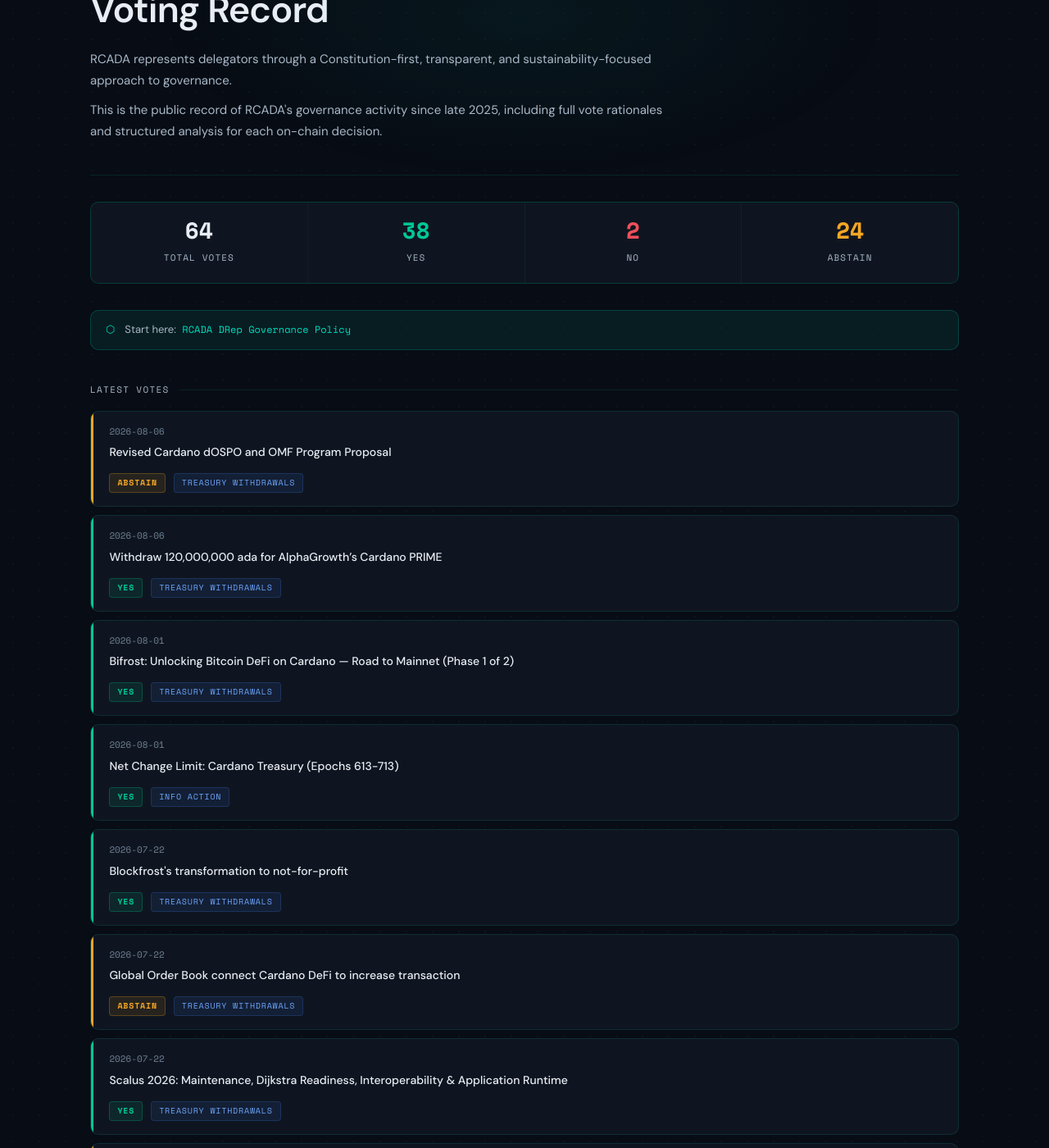
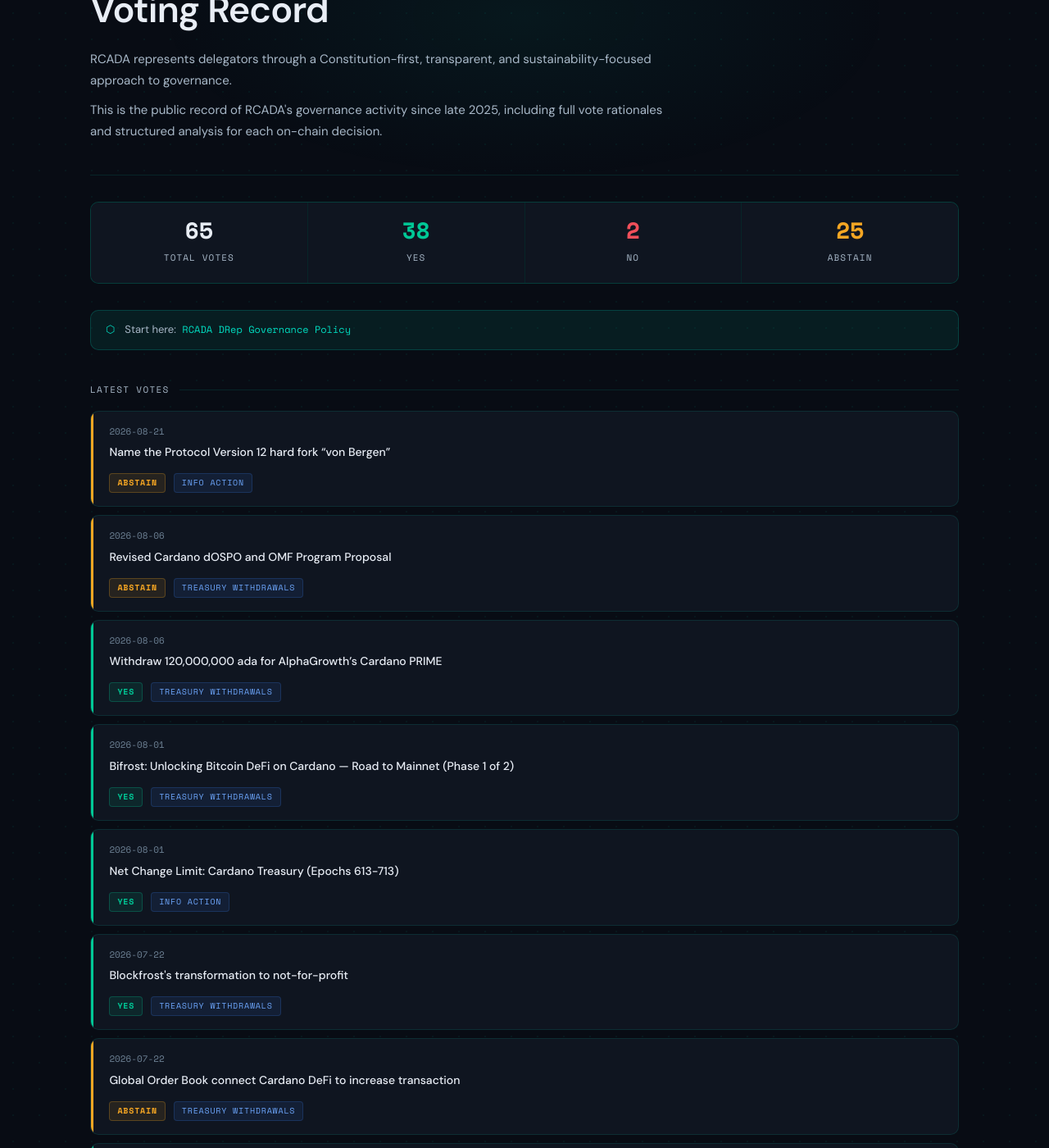
Before and after one commit to Brolloks/rcada-drep-votes, a Jekyll site: the page built from index.html, in a window 1280 px wide and 1400 px high, scrolled down 244 px. Shown: the whole window at 82% size. Built offline with Jekyll 4.4.1, drawn with Linux system fonts in a browser that asks for light colours; some of the changed text lies outside the part shown.

Commit message:
Auto-update indexes

```diff
--- a/index.html
+++ b/index.html
@@ -12,10 +12,10 @@ title: RCADA DRep Voting Record
 
 <!-- AUTO-STATS:START -->
 <div class="stats-row">
-  <div class="stat-cell"><span class="stat-num total">64</span><span class="stat-label">Total Votes</span></div>
+  <div class="stat-cell"><span class="stat-num total">65</span><span class="stat-label">Total Votes</span></div>
   <div class="stat-cell"><span class="stat-num yes">38</span><span class="stat-label">Yes</span></div>
   <div class="stat-cell"><span class="stat-num no">2</span><span class="stat-label">No</span></div>
-  <div class="stat-cell"><span class="stat-num abstain">24</span><span class="stat-label">Abstain</span></div>
+  <div class="stat-cell"><span class="stat-num abstain">25</span><span class="stat-label">Abstain</span></div>
 </div>
 <!-- AUTO-STATS:END -->
 
@@ -33,6 +33,12 @@ title: RCADA DRep Voting Record
 
 <!-- AUTO-INDEX:START -->
 <div class="vote-list">
+  <div class="vote-card abstain-card fade-in">
+    <div class="vote-date">2026-08-21</div>
+    <strong><a href="votes/2026/Name the Protocol Version 12 hard fork von Bergen.html">Name the Protocol Version 12 hard fork “von Bergen”</a></strong>
+    <span class="badge badge-abstain">Abstain</span>
+    <span class="badge badge-type">Info Action</span>
+  </div>
   <div class="vote-card abstain-card fade-in">
     <div class="vote-date">2026-08-06</div>
     <strong><a href="votes/2026/Revised Cardano dOSPO and OMF Program Proposal.html">Revised Cardano dOSPO and OMF Program Proposal</a></strong>
@@ -87,12 +93,6 @@ title: RCADA DRep Voting Record
     <span class="badge badge-yes">Yes</span>
     <span class="badge badge-type">Treasury Withdrawals</span>
   </div>
-  <div class="vote-card yes-card fade-in">
-    <div class="vote-date">2026-07-18</div>
-    <strong><a href="votes/2026/Se7en Labs_Daedalus Wallet Maintenance and Improvements 2026-2027.html">Se7en Labs: Daedalus Wallet Maintenance and Improvements 2026-2027</a></strong>
-    <span class="badge badge-yes">Yes</span>
-    <span class="badge badge-type">Treasury Withdrawals</span>
-  </div>
 </div>
 <!-- AUTO-INDEX:END -->
 
```
Also changed, not shown: votes/2026/index.md (+2 -1 lines).
